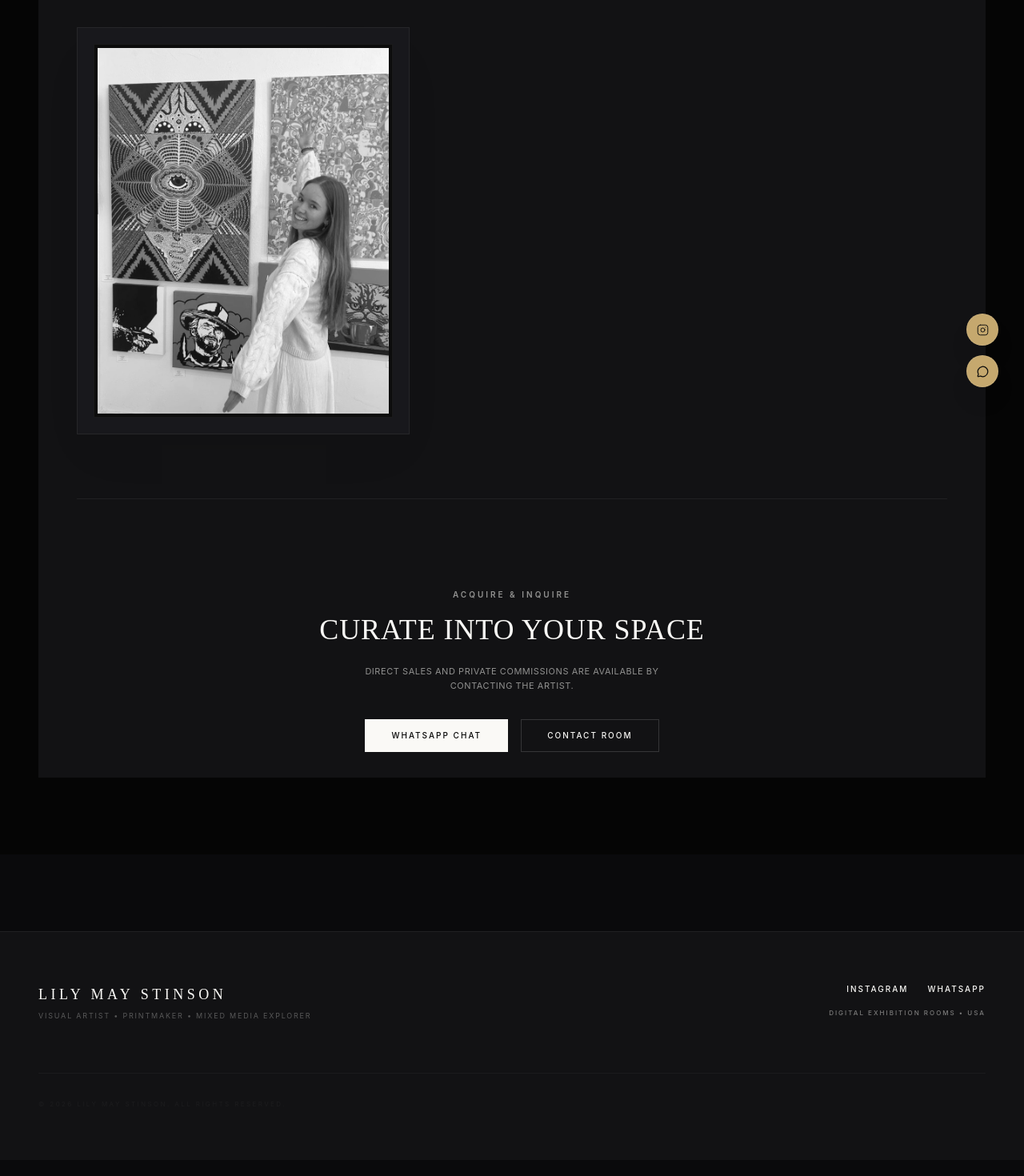
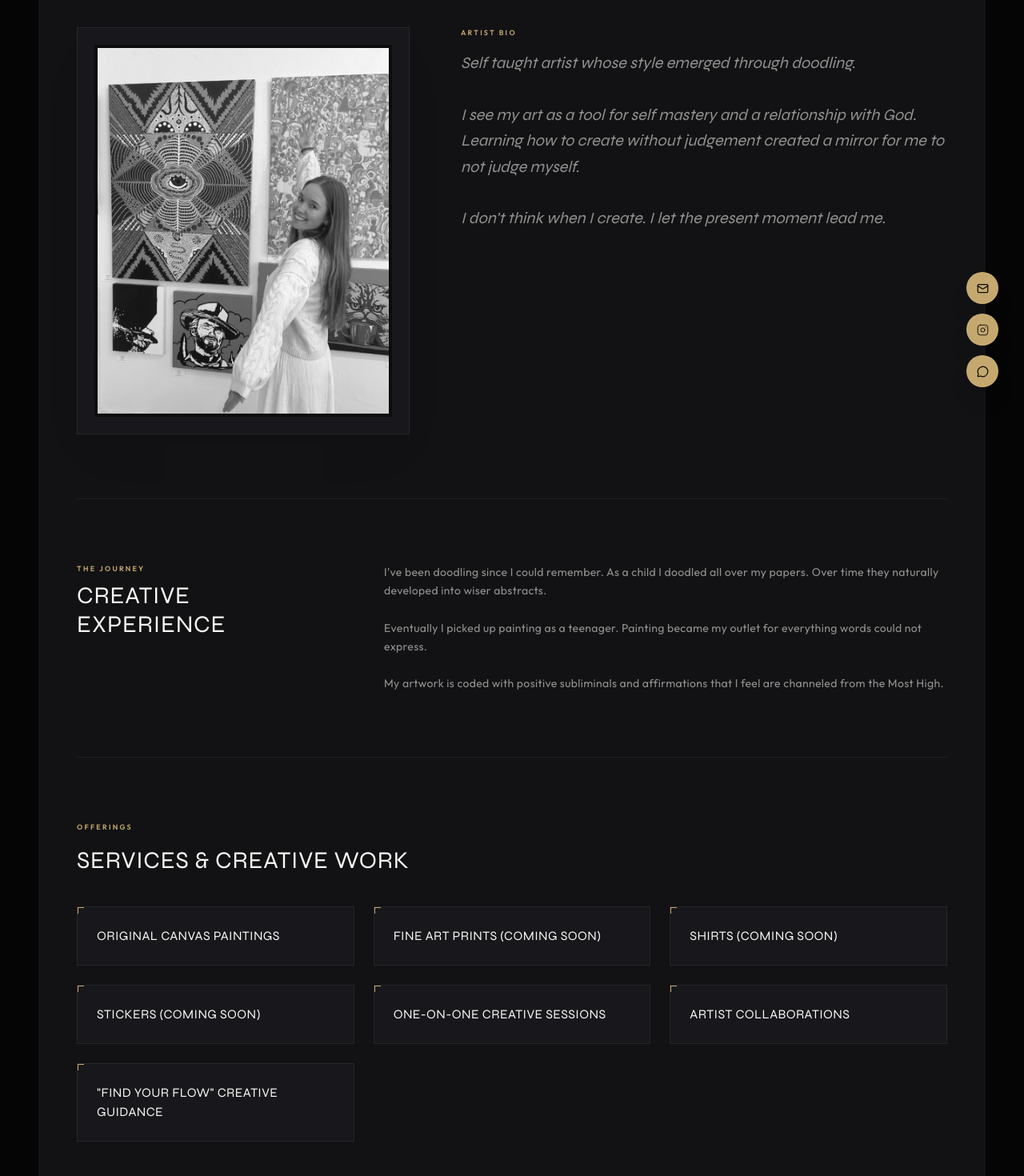
Before and after one commit to dipeshjaengir/Lily-Portfolio, a React (Vite) app: page /about in a window 1280 px wide. Shown: the part 300-1770 px from the top of the page at 80% size. Built offline with nearby package versions, Linux system fonts and the light colour scheme.

Commit message:
feat: apply typography system update, dynamic brand logo, and real client details integration

```diff
--- a/src/components/Footer.jsx
+++ b/src/components/Footer.jsx
@@ -1,16 +1,12 @@
 import React from 'react';
 import { artistConfig } from '../data/config';
 import Magnetic from './Magnetic';
-import { useTheme } from '../utils/ThemeContext';
 
 /**
  * Editorial Footer component.
  * Displays simple branding, visual artist credentials, and magnetic contact CTAs.
  */
 const Footer = () => {
-  const { theme } = useTheme();
-  const isDarkPage = theme === 'dark';
-
   return (
     <footer
       className="relative z-10 w-full mt-24 px-6 md:px-12 py-12 md:py-16 border-t border-theme-border bg-theme-bg-surface transition-colors duration-500"
@@ -20,7 +16,7 @@ const Footer = () => {
         {/* Left Side: Branding */}
         <div className="text-center md:text-left">
           <h4 className="font-serif text-lg tracking-[0.25em] uppercase font-light">
-            Lily May Stinson
+            {artistConfig.name}
           </h4>
           <p className="font-sans text-[9px] tracking-[0.2em] uppercase opacity-55 mt-1.5">
             {artistConfig.subtitle}
@@ -50,6 +46,18 @@ const Footer = () => {
                 INSTAGRAM
               </a>
             </Magnetic>
+            {artistConfig.contact.vsco && (
+              <Magnetic range={30} strength={0.3}>
+                <a
+                  href={artistConfig.contact.vscoLink}
+                  target="_blank"
+                  rel="noopener noreferrer"
+                  className="hover:opacity-75 transition-opacity"
+                >
+                  VSCO
+                </a>
+              </Magnetic>
+            )}
             <Magnetic range={30} strength={0.3}>
               <a
                 href={`https://wa.me/${artistConfig.contact.whatsapp.replace(/[^0-9]/g, "")}`}
@@ -71,7 +79,7 @@ const Footer = () => {
 
       {/* Trademark Line */}
       <div className="max-w-7xl mx-auto mt-12 md:mt-16 pt-8 border-t border-current opacity-[0.04] flex flex-col md:flex-row justify-between items-center gap-4 text-[8px] tracking-[0.3em] uppercase">
-        <span>&copy; 2026 LILY MAY STINSON. ALL RIGHTS RESERVED.</span>
+        <span>&copy; 2026 {artistConfig.name.toUpperCase()}. ALL RIGHTS RESERVED.</span>
 
       </div>
     </footer>
--- a/src/components/Logo.jsx
+++ b/src/components/Logo.jsx
@@ -1,12 +1,13 @@
 import React from 'react';
 import { motion } from 'framer-motion';
+import { artistConfig } from '../data/config';
 
 /**
  * Reusable Unified Brand Logo component.
  * Ensures consistent typography hierarchy and zero character clipping across all screen sizes.
  */
 const Logo = ({ animate = false }) => {
-  const title = "LILY MAY STINSON";
+  const title = artistConfig.brandName || artistConfig.name || "LILY MAY STINSON";
 
   const logoStyle = {
     fontSize: "clamp(0.72rem, 4.2vw, 1.25rem)",
--- a/src/data/config.js
+++ b/src/data/config.js
@@ -1,38 +1,46 @@
 export const artistConfig = {
   name: "Lily May Stinson",
-  title: "Curating Silence & Sensation",
-  subtitle: "Visual Artist • Printmaker • Mixed Media Explorer",
-  tagline: "Exploring the intersections of texture, tone, and organic geometry.",
+  brandName: "LOVEISLILY",
+  title: "LOVEISLILY",
+  subtitle: "Self-Taught Visual Artist & Creator",
+  tagline: "Self taught artist whose style emerged through doodling.",
 
   about: {
     title: "About the Artist",
-    bio: null,
-
-    // Mother's Story (Dignified, hopeful storytelling for the About Page)
-    // story: {
-    //   title: "An Eye for the Unseen",
-    //   paragraphs: [
-    //     "A foundational shifts in Lily's artistic identity occurred as she watched her mother gradually lose her vision to a rare degenerative disease. Witnessing this slow transition from a world of sharp shapes to one of pure light, shadow, and sensation profoundly altered Lily's understanding of creativity.",
-    //     "Rather than drawing back, Lily found a renewed sense of purpose. She began to see the ability to perceive and create art not as a simple talent, but as a profound privilege. It taught her to appreciate the tactile quality of art—the carved grain of woodcuts, the heavy textures of plaster, and the structural depth of heavy-body acrylic paint.",
-    //     "Today, her work is infused with deep gratitude, resilience, and optimism. Lily's art does not dwell on the loss of sight, but celebrates the persistence of vision. Each piece stands as an act of hope and appreciation, respecting the silent strength of sensory memory and searching for light even in the deepest shadows."
-    //   ]
-    // },
-
+    bio: [
+      "Self taught artist whose style emerged through doodling.",
+      "I see my art as a tool for self mastery and a relationship with God. Learning how to create without judgement created a mirror for me to not judge myself.",
+      "I don't think when I create. I let the present moment lead me."
+    ],
+    experience: [
+      "I've been doodling since I could remember. As a child I doodled all over my papers. Over time they naturally developed into wiser abstracts.",
+      "Eventually I picked up painting as a teenager. Painting became my outlet for everything words could not express.",
+      "My artwork is coded with positive subliminals and affirmations that I feel are channeled from the Most High."
+    ],
+    services: [
+      "Original Canvas Paintings",
+      "Fine Art Prints (Coming Soon)",
+      "Shirts (Coming Soon)",
+      "Stickers (Coming Soon)",
+      "One-on-one Creative Sessions",
+      "Artist Collaborations",
+      "\"Find Your Flow\" Creative Guidance"
+    ],
     profileImage: "/src/assets/profile/lily_profile.jpg"
   },
 
   philosophy: null,
-
   statistics: [],
-
   timeline: [],
 
   contact: {
     title: "Acquire a Piece",
-    phone: "+1 (209) 273-7246",
-    whatsapp: "+1 (209) 273-7246",
-    email: null,
+    phone: "209-273-7246",
+    whatsapp: "209-273-7246",
+    email: "lilystinson@protonmail.com",
     instagram: "_loveislily",
-    instagramLink: "https://www.instagram.com/_loveislily/"
+    instagramLink: "https://www.instagram.com/_loveislily/",
+    vsco: "loveislily",
+    vscoLink: "https://vsco.co/loveislily"
   }
 };
--- a/src/index.css
+++ b/src/index.css
@@ -1,3 +1,5 @@
+@import url('https://fonts.googleapis.com/css2?family=Outfit:wght@200;300;400;500;600;700&family=Syne:wght@400;500;600;700;800&family=Tenor+Sans&display=swap');
+
 @import "tailwindcss";
 
 @theme {
@@ -24,8 +26,8 @@
   --color-accent-pink-border: #E5C2C9;
   --color-accent-purple-border: #C3BCDB;
 
-  --font-serif: "Cormorant Garamond", serif;
-  --font-sans: "Inter", sans-serif;
+  --font-serif: "Syne", "Tenor Sans", sans-serif;
+  --font-sans: "Outfit", "Inter", sans-serif;
 }
 
 :root.dark {
--- a/src/pages/About.jsx
+++ b/src/pages/About.jsx
@@ -12,17 +12,19 @@ import Divider from '../components/Divider';
 /**
  * About Room (Theme-Agnostic, driven by design tokens).
  * Showcases the portrait image inside a museum-like hanging frame,
- * followed by her real creative story, and an elegant inquiry CTA.
+ * followed by her real creative story, experience, services, and an elegant inquiry CTA.
  */
 const About = () => {
   const profileImg = getProfileImage(artistConfig.about.profileImage);
-  const story = artistConfig.about.story;
+  const bio = artistConfig.about.bio;
+  const experience = artistConfig.about.experience;
+  const services = artistConfig.about.services;
 
   return (
     <div className="w-full bg-theme-bg text-theme-text pt-32 pb-24 px-6 md:px-12 transition-colors duration-500">
       <Helmet>
         <title>About Lily May Stinson | Artist Philosophy & Story</title>
-        <meta name="description" content="Discover the artistic identity and biography of Lily May Stinson, exploring her specialized printmaking and sensory inspiration." />
+        <meta name="description" content="Discover the artistic identity and biography of Lily May Stinson, exploring her self-taught abstract doodling and creative expression." />
       </Helmet>
 
       {/* Standardized Section Container */}
@@ -66,8 +68,7 @@ const About = () => {
 
           {/* Right Column: Editorial Biography / Creative Statement */}
           <div className="lg:col-span-7 flex flex-col justify-center">
-            {/* Biography text is null, so we omit biography and proceed directly to Creative Philosophy Story */}
-            {story && (
+            {bio && bio.length > 0 && (
               <motion.div
                 initial={{ opacity: 0, y: 20 }}
                 animate={{ opacity: 1, y: 0 }}
@@ -75,11 +76,11 @@ const About = () => {
                 className="text-left"
               >
                 <span className="text-[9px] font-sans tracking-[0.25em] text-theme-accent uppercase font-semibold block mb-4">
-                  {story.title || "CREATIVE STATEMENT"}
+                  ARTIST BIO
                 </span>
 
                 <div className="font-serif text-lg md:text-xl font-light text-theme-text-muted leading-relaxed space-y-6 md:space-y-8 italic">
-                  {story.paragraphs && story.paragraphs.map((para, idx) => (
+                  {bio.map((para, idx) => (
                     <p key={idx}>{para}</p>
                   ))}
                 </div>
@@ -88,10 +89,62 @@ const About = () => {
           </div>
         </div>
 
-        {/* 2. Divider Line separating sections */}
+        {/* 2. Experience Section */}
+        {experience && experience.length > 0 && (
+          <>
+            <Divider className="my-20" />
+            <div className="grid grid-cols-1 lg:grid-cols-12 gap-12 md:gap-16 items-start text-left">
+              <div className="lg:col-span-4">
+                <span className="text-[9px] font-sans tracking-[0.25em] text-theme-accent uppercase font-semibold block mb-2">
+                  THE JOURNEY
+                </span>
+                <h3 className="font-serif text-2xl md:text-3xl font-light text-theme-text uppercase tracking-wide">
+                  Creative Experience
+                </h3>
+              </div>
+              <div className="lg:col-span-8 font-sans text-xs md:text-sm text-theme-text-muted leading-relaxed space-y-6 tracking-wide">
+                {experience.map((exp, idx) => (
+                  <p key={idx}>{exp}</p>
+                ))}
+              </div>
+            </div>
+          </>
+        )}
+
+        {/* 3. Services / Offerings Section */}
+        {services && services.length > 0 && (
+          <>
+            <Divider className="my-20" />
+            <div className="text-left">
+              <span className="text-[9px] font-sans tracking-[0.25em] text-theme-accent uppercase font-semibold block mb-4">
+                OFFERINGS
+              </span>
+              <h3 className="font-serif text-2xl md:text-3xl font-light text-theme-text uppercase tracking-wide mb-10">
+                Services & Creative Work
+              </h3>
+
+              <div className="grid grid-cols-1 md:grid-cols-2 lg:grid-cols-3 gap-6">
+                {services.map((service, idx) => (
+                  <div
+                    key={idx}
+                    className="p-6 bg-theme-bg-card border border-theme-border relative hover:border-theme-accent transition-colors duration-300"
+                  >
+                    <div className="absolute top-0 left-0 w-2 h-[1px] bg-theme-accent" />
+                    <div className="absolute top-0 left-0 w-[1px] h-2 bg-theme-accent" />
+                    <h4 className="font-serif text-base font-light text-theme-text tracking-wide uppercase">
+                      {service}
+                    </h4>
+                  </div>
+                ))}
+              </div>
+            </div>
+          </>
+        )}
+
+        {/* 4. Divider Line separating sections */}
         <Divider className="my-20" />
 
-        {/* 3. Contact & Inquiry CTA Block */}
+        {/* 5. Contact & Inquiry CTA Block */}
         <div className="w-full flex flex-col items-center text-center max-w-2xl mx-auto py-8">
           <span className="text-[10px] font-sans tracking-[0.3em] text-theme-text-muted uppercase font-semibold block mb-4">
             ACQUIRE & INQUIRE
```
Also changed, not shown: src/pages/Contact.jsx (+17 -2 lines).
